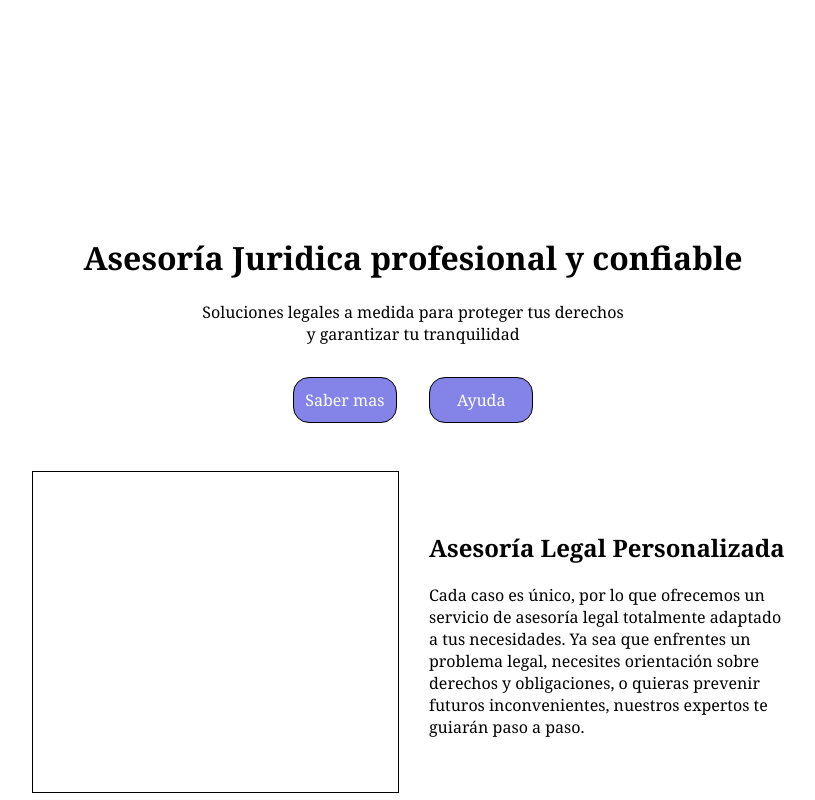
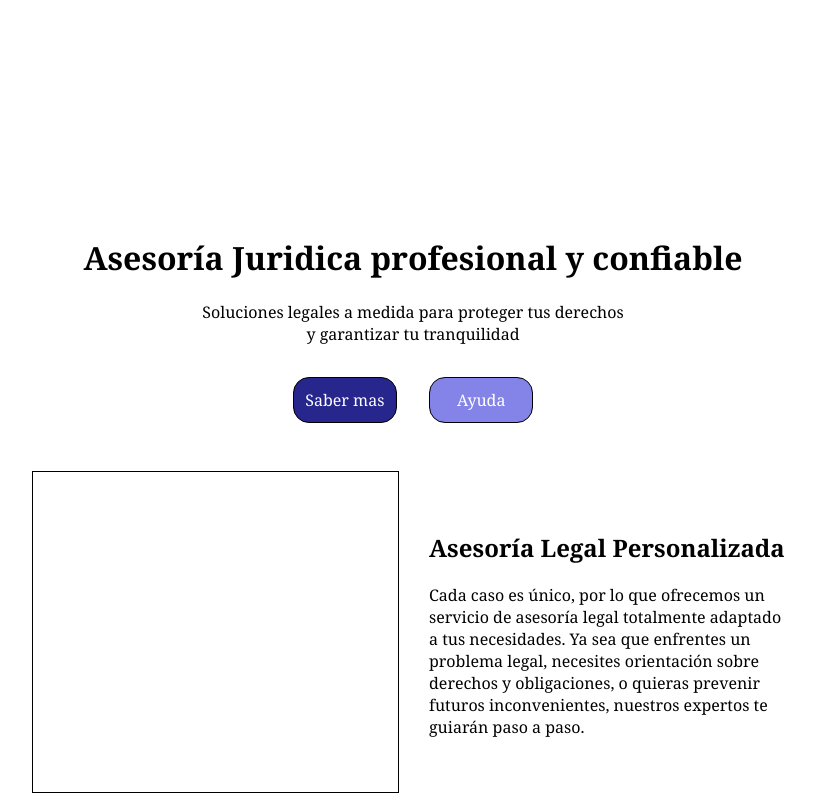
Before and after one commit to Manueel8944/Figma-Trabajo-JQuery, a plain HTML site: page index.html in a window 1280 px wide. In both pictures the pointer is over the element "Saber mas". Shown: the part 465-1265 px from the top of the page, without its empty margins (227-1042 px from the left). Drawn offline with nearby package versions, Linux system fonts and the light colour scheme; no server answers.

Commit message:
listo calisto2

```diff
--- a/estilos.css
+++ b/estilos.css
@@ -85,6 +85,10 @@ body {
         background-color: #8484E8;
         color: white;
         width: 5em;
+    }
+
+        #principal .hero .botones div:hover{
+        background-color: #26268d;
     }
 
 #principal .servicios {
@@ -319,3 +323,7 @@ body {
         padding: 1em;
     }
 }
+
+#sabermas:hover {
+    background-color: #26268d;
+}
```
